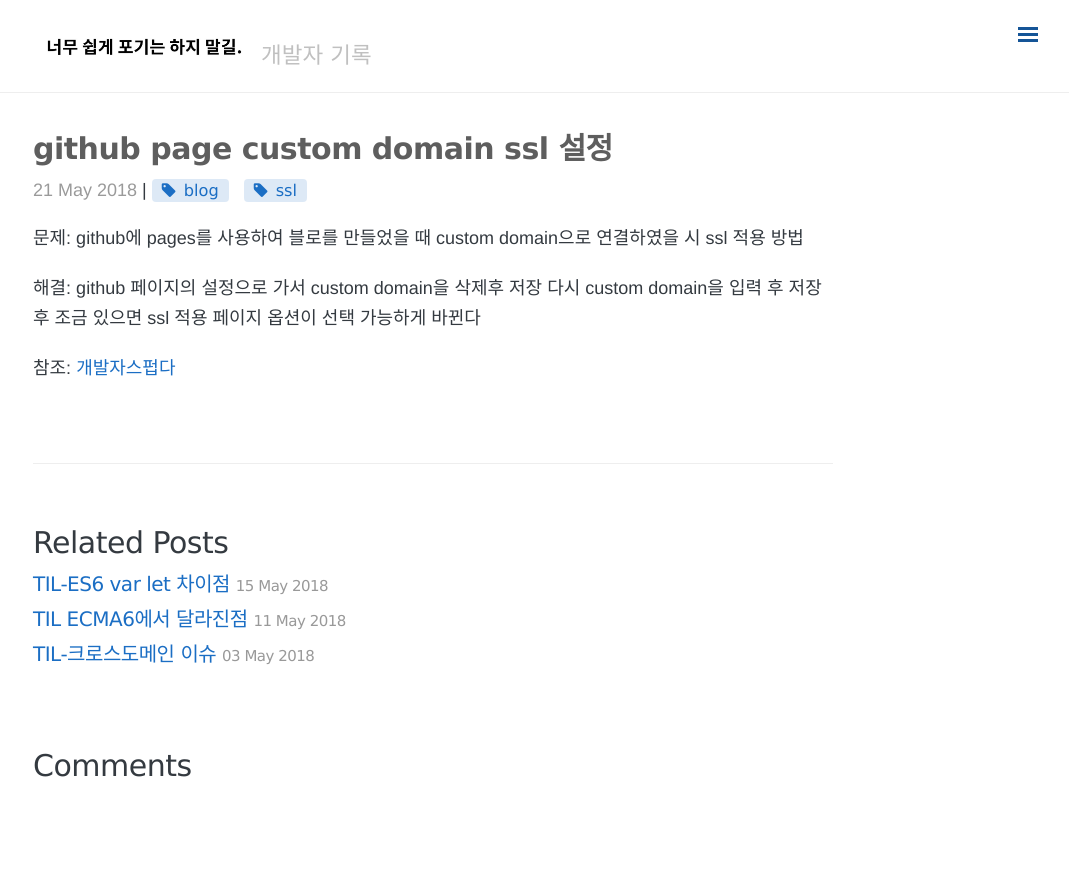
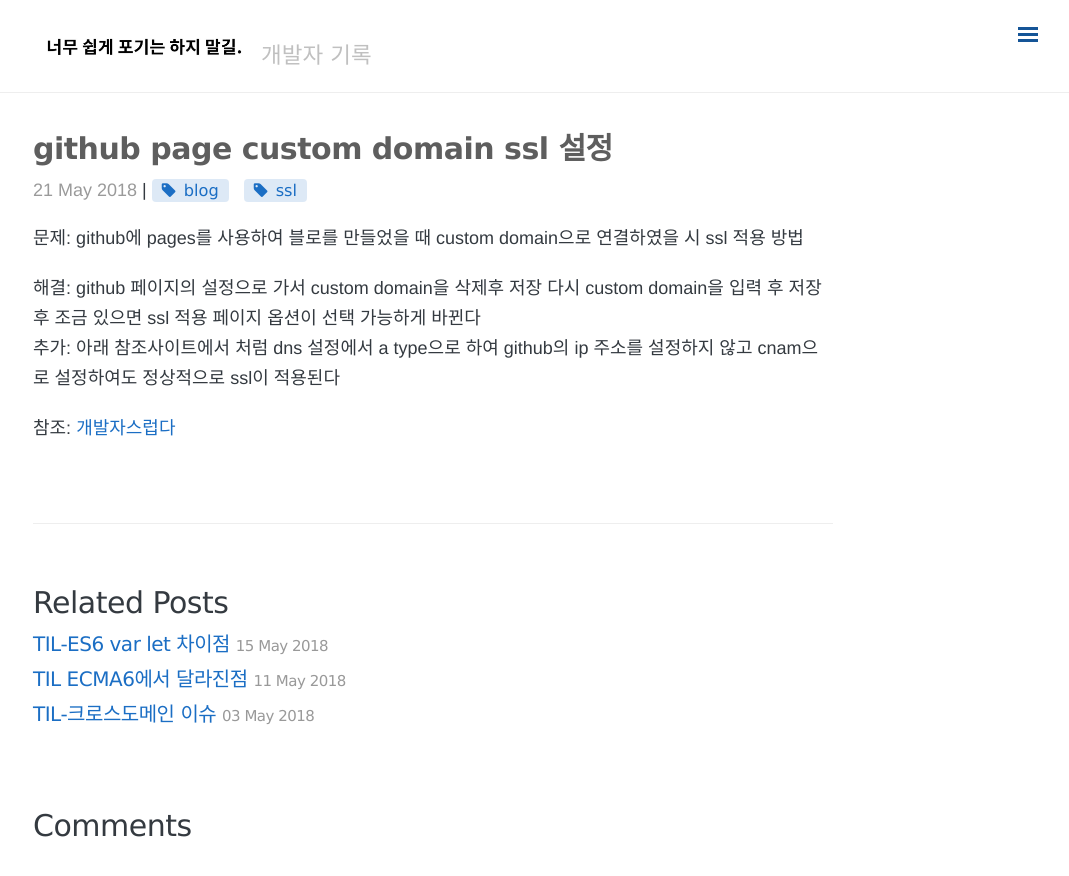
Before and after one commit to minigear/minigear.github.io, a Jekyll site: the page built from _posts/2018/2018-05-21-2018-05-21-til-githubpage-domain.md, in a window 1280 px wide. Shown: the top 876 px of the page, without its empty margins (207-1276 px from the left). Built offline with Jekyll 4.4.1, drawn with Linux system fonts in a browser that asks for light colours; nearby versions of some CDN libraries; comment, search, counter and statistics services are not loaded.

Commit message:
오타 수정 및 내용 추가

```diff
--- a/_posts/2018/2018-05-21-2018-05-21-til-githubpage-domain.md
+++ b/_posts/2018/2018-05-21-2018-05-21-til-githubpage-domain.md
@@ -11,5 +11,7 @@
 
 해결: github 페이지의 설정으로 가서 custom domain을 삭제후 저장 다시 custom domain을 입력 후
 저장 후 조금 있으면 ssl 적용 페이지 옵션이 선택 가능하게 바뀐다
+추가: 아래 참조사이트에서 처럼 dns 설정에서 a type으로 하여 github의 ip 주소를 설정하지 않고 cnam으로
+설정하여도 정상적으로 ssl이 적용된다
 
-참조: [개발자스펍다](https://blog.gaerae.com/2018/05/github-pages-custom-domains-https.html)
+참조: [개발자스럽다](https://blog.gaerae.com/2018/05/github-pages-custom-domains-https.html)
```
